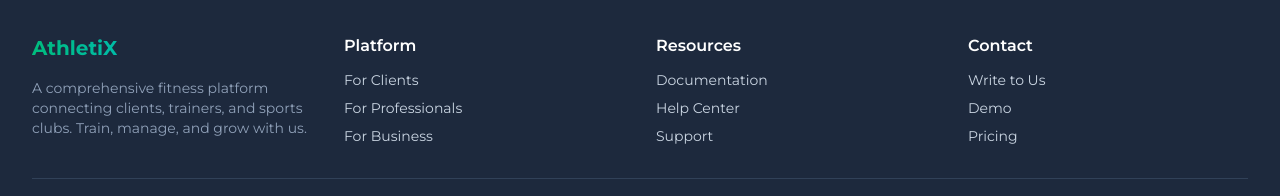
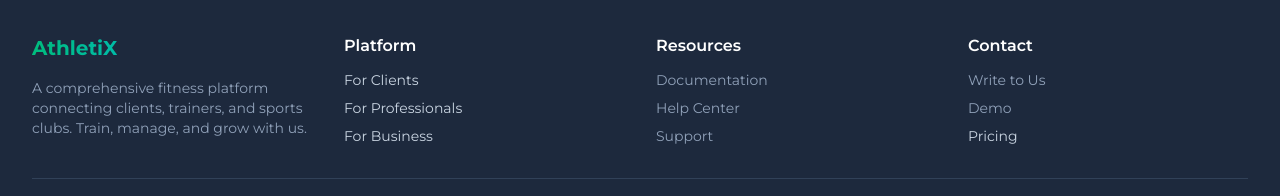
Before and after one commit to dezmerek/AthletiX, a Next.js app: page / in a window 1280 px wide. Shown: the part 5730-5926 px from the top of the page. Built offline with nearby package versions, Linux system fonts and the light colour scheme; no server answers.

Commit message:
feat: implement legal navigation and localization support in Footer for enhanced user experience

```diff
--- /dev/null
+++ b/messages/en/privacy-policy.json
@@ -0,0 +1,30 @@
+{
+  "title": "Privacy Policy",
+  "lastUpdated": "Last updated: May 5, 2024",
+  "sections": {
+    "introduction": {
+      "title": "Introduction",
+      "content": "At AthletiX, we take your privacy seriously. This Privacy Policy explains how we collect, use, and protect your personal information."
+    },
+    "dataCollection": {
+      "title": "Data Collection",
+      "content": "We collect information that you provide directly to us, such as when you create an account, use our services, or communicate with us."
+    },
+    "dataUsage": {
+      "title": "How We Use Your Data",
+      "content": "We use your information to provide and improve our services, communicate with you, and ensure the security of our platform."
+    },
+    "dataProtection": {
+      "title": "Data Protection",
+      "content": "We implement appropriate security measures to protect your personal information from unauthorized access, alteration, or disclosure."
+    },
+    "cookies": {
+      "title": "Cookies",
+      "content": "We use cookies to remember your language preferences and improve your experience on our platform."
+    },
+    "yourRights": {
+      "title": "Your Rights",
+      "content": "You have the right to access, correct, or delete your personal information. Contact us to exercise these rights."
+    }
+  }
+}
--- /dev/null
+++ b/messages/en/terms.json
@@ -0,0 +1,30 @@
+{
+  "title": "Terms of Service",
+  "lastUpdated": "Last updated: May 5, 2024",
+  "sections": {
+    "introduction": {
+      "title": "Introduction",
+      "content": "Welcome to AthletiX. By accessing or using our platform, you agree to be bound by these Terms of Service."
+    },
+    "definitions": {
+      "title": "Definitions",
+      "content": "In these Terms, 'Platform' refers to AthletiX, 'User' refers to any individual or entity using our services."
+    },
+    "userAgreement": {
+      "title": "User Agreement",
+      "content": "By using our Platform, you agree to comply with all applicable laws and regulations."
+    },
+    "intellectualProperty": {
+      "title": "Intellectual Property",
+      "content": "All content on the Platform is protected by copyright and other intellectual property laws."
+    },
+    "limitationOfLiability": {
+      "title": "Limitation of Liability",
+      "content": "AthletiX shall not be liable for any indirect, incidental, special, consequential, or punitive damages."
+    },
+    "changesToTerms": {
+      "title": "Changes to Terms",
+      "content": "We reserve the right to modify these Terms at any time. We will notify users of any material changes."
+    }
+  }
+}
--- /dev/null
+++ b/messages/pl/privacy-policy.json
@@ -0,0 +1,30 @@
+{
+  "title": "Polityka Prywatności",
+  "lastUpdated": "Ostatnia aktualizacja: 5 maja 2024",
+  "sections": {
+    "introduction": {
+      "title": "Wprowadzenie",
+      "content": "W AthletiX poważnie traktujemy Twoją prywatność. Niniejsza Polityka Prywatności wyjaśnia, w jaki sposób zbieramy, wykorzystujemy i chronimy Twoje dane osobowe."
+    },
+    "dataCollection": {
+      "title": "Zbieranie danych",
+      "content": "Zbieramy informacje, które przekazujesz nam bezpośrednio, na przykład podczas tworzenia konta, korzystania z naszych usług lub komunikowania się z nami."
+    },
+    "dataUsage": {
+      "title": "W jaki sposób wykorzystujemy Twoje dane",
+      "content": "Wykorzystujemy Twoje informacje, aby świadczyć i ulepszać nasze usługi, komunikować się z Tobą oraz zapewniać bezpieczeństwo naszej platformy."
+    },
+    "dataProtection": {
+      "title": "Ochrona danych",
+      "content": "Wdrażamy odpowiednie środki bezpieczeństwa, aby chronić Twoje dane osobowe przed nieautoryzowanym dostępem, modyfikacją lub ujawnieniem."
+    },
+    "cookies": {
+      "title": "Pliki cookies",
+      "content": "Używamy plików cookies, aby zapamiętać Twoje preferencje językowe i poprawić Twoje doświadczenie na naszej platformie."
+    },
+    "yourRights": {
+      "title": "Twoje prawa",
+      "content": "Masz prawo dostępu do swoich danych osobowych, ich poprawiania lub usunięcia. Skontaktuj się z nami, aby skorzystać z tych praw."
+    }
+  }
+}
--- /dev/null
+++ b/messages/pl/terms.json
@@ -0,0 +1,30 @@
+{
+  "title": "Regulamin",
+  "lastUpdated": "Ostatnia aktualizacja: 5 maja 2024",
+  "sections": {
+    "introduction": {
+      "title": "Wprowadzenie",
+      "content": "Witamy w AthletiX. Korzystając z naszej platformy, akceptujesz niniejszy Regulamin."
+    },
+    "definitions": {
+      "title": "Definicje",
+      "content": "W niniejszym Regulaminie 'Platforma' oznacza AthletiX, 'Użytkownik' oznacza każdą osobę lub podmiot korzystający z naszych usług."
+    },
+    "userAgreement": {
+      "title": "Umowa z Użytkownikiem",
+      "content": "Korzystając z Platformy, zobowiązujesz się przestrzegać wszystkich obowiązujących przepisów prawa."
+    },
+    "intellectualProperty": {
+      "title": "Własność intelektualna",
+      "content": "Wszystkie treści na Platformie są chronione prawem autorskim i innymi przepisami dotyczącymi własności intelektualnej."
+    },
+    "limitationOfLiability": {
+      "title": "Ograniczenie odpowiedzialności",
+      "content": "AthletiX nie ponosi odpowiedzialności za jakiekolwiek pośrednie, przypadkowe, szczególne, wynikowe lub karne szkody."
+    },
+    "changesToTerms": {
+      "title": "Zmiany w Regulaminie",
+      "content": "Zastrzegamy sobie prawo do modyfikacji niniejszego Regulaminu w dowolnym momencie. O wszelkich istotnych zmianach poinformujemy użytkowników."
+    }
+  }
+}
--- /dev/null
+++ b/src/app/terms/page.tsx
@@ -0,0 +1,44 @@
+"use client";
+
+import { useTranslations } from "next-intl";
+
+export default function TermsPage() {
+  const t = useTranslations("terms");
+
+  const sections = t.raw("sections") as Record<string, { title: string; content: string }>;
+
+  return (
+    <div className="relative min-h-screen py-20 overflow-hidden bg-white dark:bg-slate-900 transition-colors duration-300">
+      <div className="max-w-4xl mx-auto px-4 sm:px-6 lg:px-8 relative">
+        <div className="mb-8">
+          <h1 className="text-4xl font-bold mb-4">
+            <span className="bg-gradient-to-r from-emerald-600 to-teal-600 dark:from-emerald-400 dark:to-teal-400 bg-clip-text text-transparent">
+              {t("title")}
+            </span>
+          </h1>
+          <p className="text-slate-600 dark:text-slate-300">{t("lastUpdated")}</p>
+        </div>
+
+        <div className="space-y-8">
+          {Object.entries(sections).map(([key, section], index) => {
+            const typedSection = section as { title: string; content: string };
+            return (
+              <div key={key} className="py-4 border-l-2 border-emerald-500/20 dark:border-emerald-400/20 pl-6">
+                <h2 className="text-xl font-semibold mb-3 text-slate-800 dark:text-white group">
+                  <span className="relative">
+                    <span className="text-emerald-500 dark:text-emerald-400 mr-2 font-mono">{String(index + 1).padStart(2, '0')}.</span>
+                    {typedSection.title}
+                    <span className="absolute bottom-0 left-0 w-0 h-0.5 bg-emerald-500 dark:bg-emerald-400 transition-all duration-300 group-hover:w-full"></span>
+                  </span>
+                </h2>
+                <p className="text-slate-600 dark:text-slate-300 leading-relaxed">
+                  {typedSection.content}
+                </p>
+              </div>
+            );
+          })}
+        </div>
+      </div>
+    </div>
+  );
+}
--- a/src/components/main/footer.tsx
+++ b/src/components/main/footer.tsx
@@ -24,6 +24,10 @@ export default function Footer() {
       // On subpages - redirect to homepage with section parameter
       router.push(`/?section=${sectionId}`);
     }
+  };
+
+  const handleLegalNavigation = (page: string) => {
+    router.push(`/${page}`);
   };
 
   return (
@@ -73,28 +77,28 @@ export default function Footer() {
             </h4>
             <ul className="space-y-2 text-sm text-slate-300">
               <li>
-                <a
-                  href="#"
-                  className="hover:text-white transition-colors cursor-pointer"
+                <button
+                  disabled
+                  className="text-slate-400 cursor-not-allowed"
                 >
                   {t("sections.resources.documentation")}
-                </a>
+                </button>
               </li>
               <li>
-                <a
-                  href="#"
-                  className="hover:text-white transition-colors cursor-pointer"
+                <button
+                  disabled
+                  className="text-slate-400 cursor-not-allowed"
                 >
                   {t("sections.resources.helpCenter")}
-                </a>
+                </button>
               </li>
               <li>
-                <a
-                  href="#"
-                  className="hover:text-white transition-colors cursor-pointer"
+                <button
+                  disabled
+                  className="text-slate-400 cursor-not-allowed"
                 >
                   {t("sections.resources.support")}
-                </a>
+                </button>
               </li>
             </ul>
           </div>
@@ -104,20 +108,20 @@ export default function Footer() {
             </h4>
             <ul className="space-y-2 text-sm text-slate-300">
               <li>
-                <a
-                  href="#"
-                  className="hover:text-white transition-colors cursor-pointer"
+                <button
+                  disabled
+                  className="text-slate-400 cursor-not-allowed"
                 >
                   {t("sections.contact.writeToUs")}
-                </a>
+                </button>
               </li>
               <li>
-                <a
-                  href="#"
-                  className="hover:text-white transition-colors cursor-pointer"
+                <button
+                  disabled
+                  className="text-slate-400 cursor-not-allowed"
                 >
                   {t("sections.platform.demo")}
-                </a>
+                </button>
               </li>
               <li>
                 <button
@@ -133,11 +137,17 @@ export default function Footer() {
         <div className="mt-8 pt-8 border-t border-slate-700">
           <div className="flex flex-col sm:flex-row justify-between items-center space-y-4 sm:space-y-0">
             <div className="flex items-center space-x-4">
-              <button className="text-xs text-slate-400 hover:text-white transition-colors cursor-pointer">
+              <button
+                onClick={() => handleLegalNavigation("privacy-policy")}
+                className="text-xs text-slate-400 hover:text-white transition-colors cursor-pointer"
+              >
                 {t("legal.privacyPolicy")}
               </button>
               <span className="text-slate-600">•</span>
-              <button className="text-xs text-slate-400 hover:text-white transition-colors cursor-pointer">
+              <button
+                onClick={() => handleLegalNavigation("terms")}
+                className="text-xs text-slate-400 hover:text-white transition-colors cursor-pointer"
+              >
                 {t("legal.terms")}
               </button>
             </div>
--- a/src/i18n/request.ts
+++ b/src/i18n/request.ts
@@ -50,6 +50,9 @@ export default getRequestConfig(async () => {
     // Pages
     NotFoundSection: (await import(`../../messages/${locale}/not-found.json`))
       .default,
+    terms: (await import(`../../messages/${locale}/terms.json`)).default,
+    privacyPolicy: (await import(`../../messages/${locale}/privacy-policy.json`))
+      .default,
   };
 
   return {
```
Also changed, not shown: src/app/privacy-policy/page.tsx (added, +42 -0 lines).
